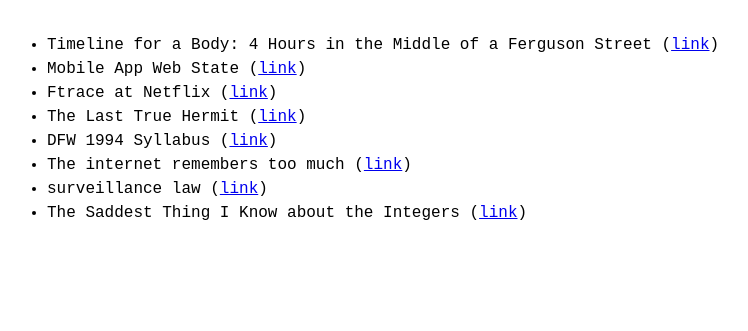
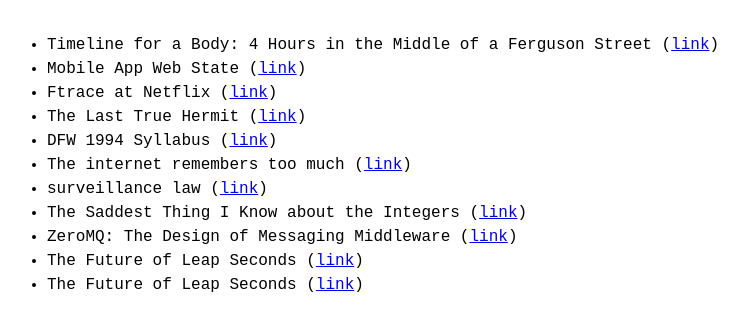
Before and after one commit to thcipriani/links, a plain HTML site: page Readlist.html in a window 1280 px wide. Shown: the part 229-560 px from the top of the page, without its empty margins (243-991 px from the left). Drawn offline with nearby package versions, Linux system fonts and the light colour scheme.

Commit message:
Publish @Thu Jun 25 15:45:14 PDT 2015

```diff
--- a/Readlist.html
+++ b/Readlist.html
@@ -24,6 +24,9 @@
     <li>The internet remembers too much (<a href="http://idlewords.com/bt14.htm">link</a>)</li>
     <li>surveillance law (<a href="https://www.coursera.org/course/surveillance">link</a>)</li>
     <li>The Saddest Thing I Know about the Integers (<a href="http://blogs.scientificamerican.com/roots-of-unity/2014/11/30/the-saddest-thing-i-know-about-the-integers/">link</a>)</li>
+    <li>ZeroMQ: The Design of Messaging Middleware (<a href="http://www.drdobbs.com/architecture-and-design/zeromq-the-design-of-messaging-middlewar/240165684?pgno=1">link</a>)</li>
+    <li>The Future of Leap Seconds (<a href="http://www.ucolick.org/~sla/leapsecs/onlinebib.html">link</a>)</li>
+    <li>The Future of Leap Seconds (<a href="http://www.ucolick.org/~sla/leapsecs/onlinebib.html">link</a>)</li>
     </ul>
   </main>
 
```
Also changed, not shown: Development.html (+2 -2 lines).
